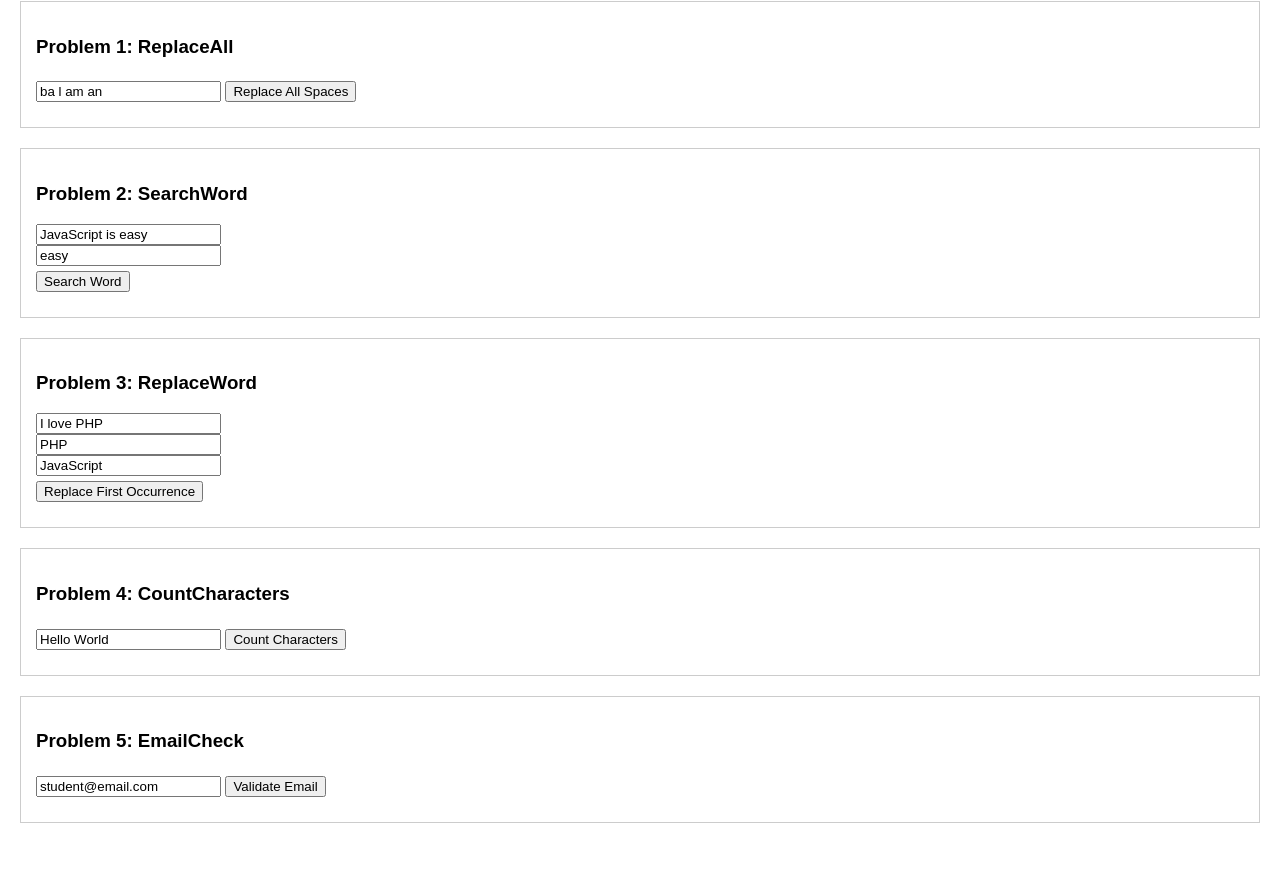
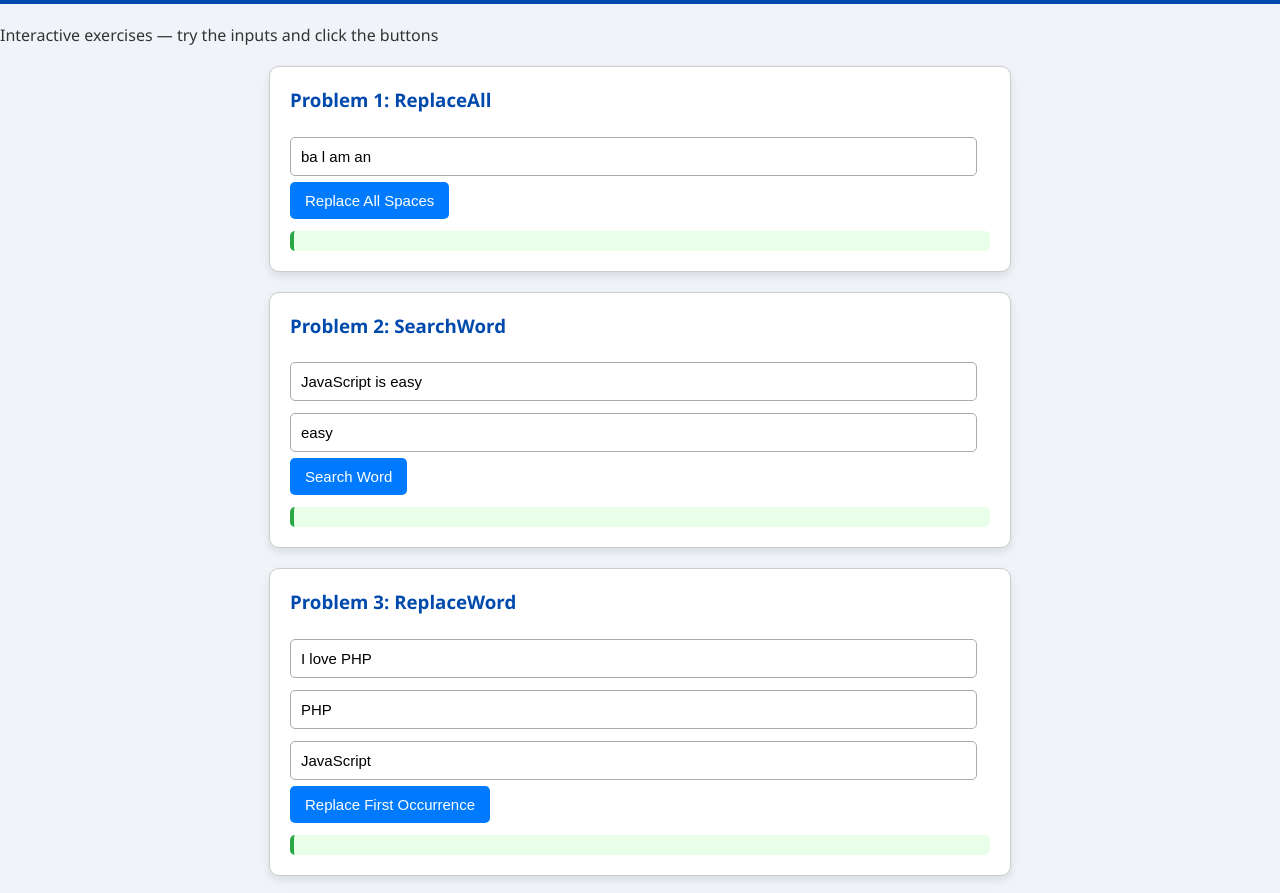
Before and after one commit to karyltumala/-Javascript-Machine-Problems, a plain HTML site: page index.html in a window 1280 px wide. Shown: the part 79-972 px from the top of the page. Before the commit the page ends 922 px from the top, so only its background shows below. Drawn offline with Linux system fonts and the light colour scheme.

Commit message:
Update index.html

```diff
--- a/index.html
+++ b/index.html
@@ -3,62 +3,67 @@
 <head>
     <meta charset="UTF-8">
     <title>Machine Problems - Client-Side JavaScript by Karyl Kaye Tumala</title>
-    <style>
-        body { font-family: Arial, sans-serif; margin: 20px; }
-        .problem { margin: 20px 0; padding: 15px; border: 1px solid #ccc; }
-        button { margin-top: 5px; }
-        .output { margin-top: 10px; font-weight: bold; color: #0066cc; }
-    </style>
+    <meta name="viewport" content="width=device-width,initial-scale=1" />
+    <!-- Link to external stylesheet -->
+    <link rel="stylesheet" href="style.css">
 </head>
 <body>
 
+    <header>
         <h1>Client-Side JavaScript Machine Problems</h1>
+        <p class="subtitle">Interactive exercises — try the inputs and click the buttons</p>
+    </header>
 
+    <main>
         <!-- Problem 1: ReplaceAll -->
-    <div class="problem">
+        <section class="problem">
             <h3>Problem 1: ReplaceAll</h3>
             <input id="input1" placeholder="Enter text with spaces" value="ba l am an">
-        <button onclick="replaceAll()">Replace All Spaces</button>
+            <button type="button" onclick="replaceAll()">Replace All Spaces</button>
             <div id="output1" class="output"></div>
-    </div>
+        </section>
 
         <!-- Problem 2: SearchWord -->
-    <div class="problem">
+        <section class="problem">
             <h3>Problem 2: SearchWord</h3>
             <input id="sentence2" placeholder="Enter sentence" value="JavaScript is easy"><br>
             <input id="word2" placeholder="Enter word to search" value="easy"><br>
-        <button onclick="searchWord()">Search Word</button>
+            <button type="button" onclick="searchWord()">Search Word</button>
             <div id="output2" class="output"></div>
-    </div>
+        </section>
 
         <!-- Problem 3: ReplaceWord -->
-    <div class="problem">
+        <section class="problem">
             <h3>Problem 3: ReplaceWord</h3>
             <input id="sentence3" placeholder="Enter sentence" value="I love PHP"><br>
             <input id="oldWord3" placeholder="Word to replace" value="PHP"><br>
             <input id="newWord3" placeholder="New word" value="JavaScript"><br>
-        <button onclick="replaceWord()">Replace First Occurrence</button>
+            <button type="button" onclick="replaceWord()">Replace First Occurrence</button>
             <div id="output3" class="output"></div>
-    </div>
+        </section>
 
         <!-- Problem 4: CountCharacters -->
-    <div class="problem">
+        <section class="problem">
             <h3>Problem 4: CountCharacters</h3>
             <input id="input4" placeholder="Enter text" value="Hello World">
-        <button onclick="countCharacters()">Count Characters</button>
+            <button type="button" onclick="countCharacters()">Count Characters</button>
             <div id="output4" class="output"></div>
-    </div>
+        </section>
 
         <!-- Problem 5: EmailCheck -->
-    <div class="problem">
+        <section class="problem">
             <h3>Problem 5: EmailCheck</h3>
             <input id="email5" placeholder="Enter email" value="student@email.com">
-        <button onclick="checkEmail()">Validate Email</button>
+            <button type="button" onclick="checkEmail()">Validate Email</button>
             <div id="output5" class="output"></div>
-    </div>
+        </section>
+    </main>
 
-    <!-- Link to External JavaScript -->
+    <footer>
+        <small>Made by Karyl Kaye Tumala</small>
+    </footer>
+
+    <!-- Link to external JavaScript -->
     <script src="script.js"></script>
-
 </body>
 </html>
```
Lines whose indentation alone changed are shown as unchanged.
